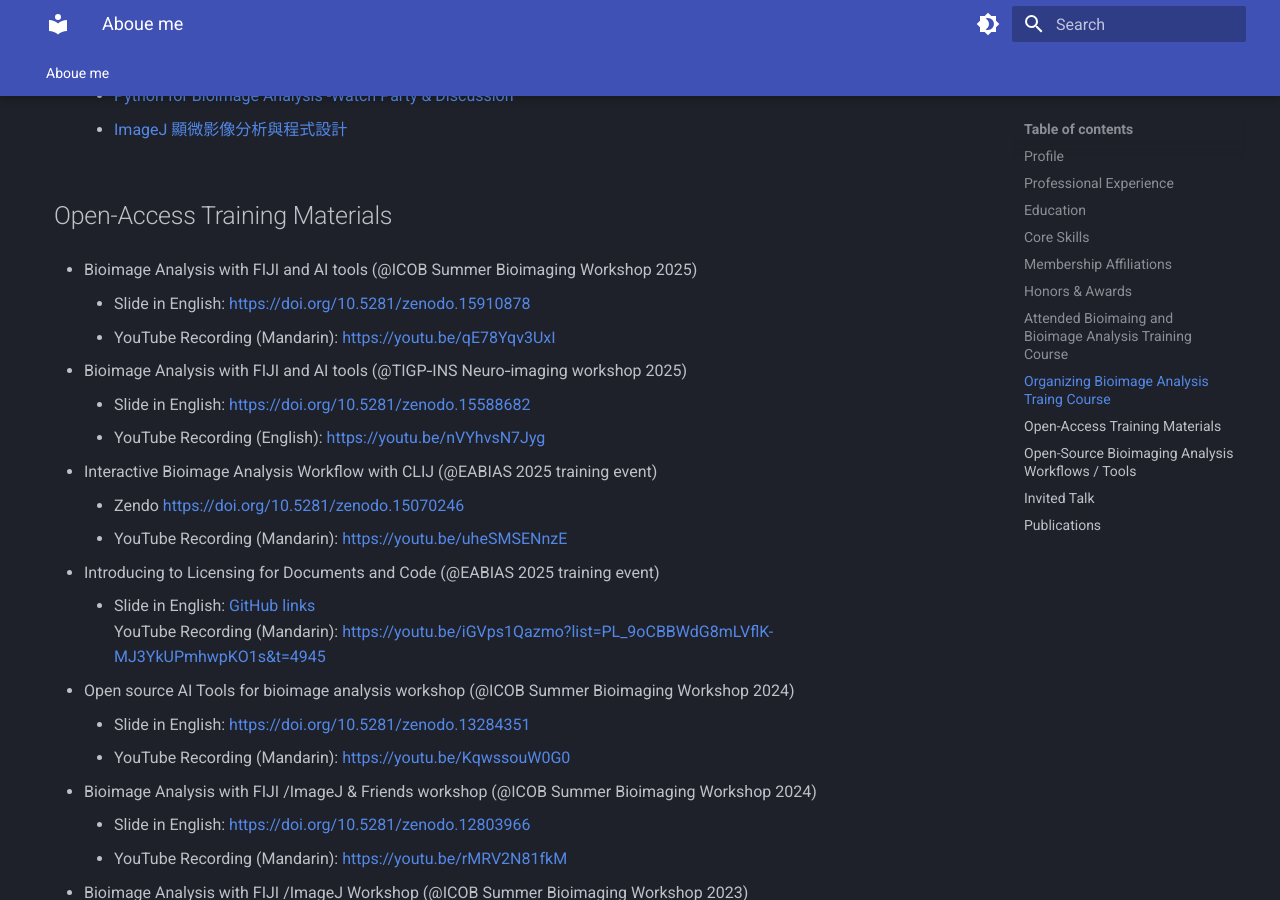
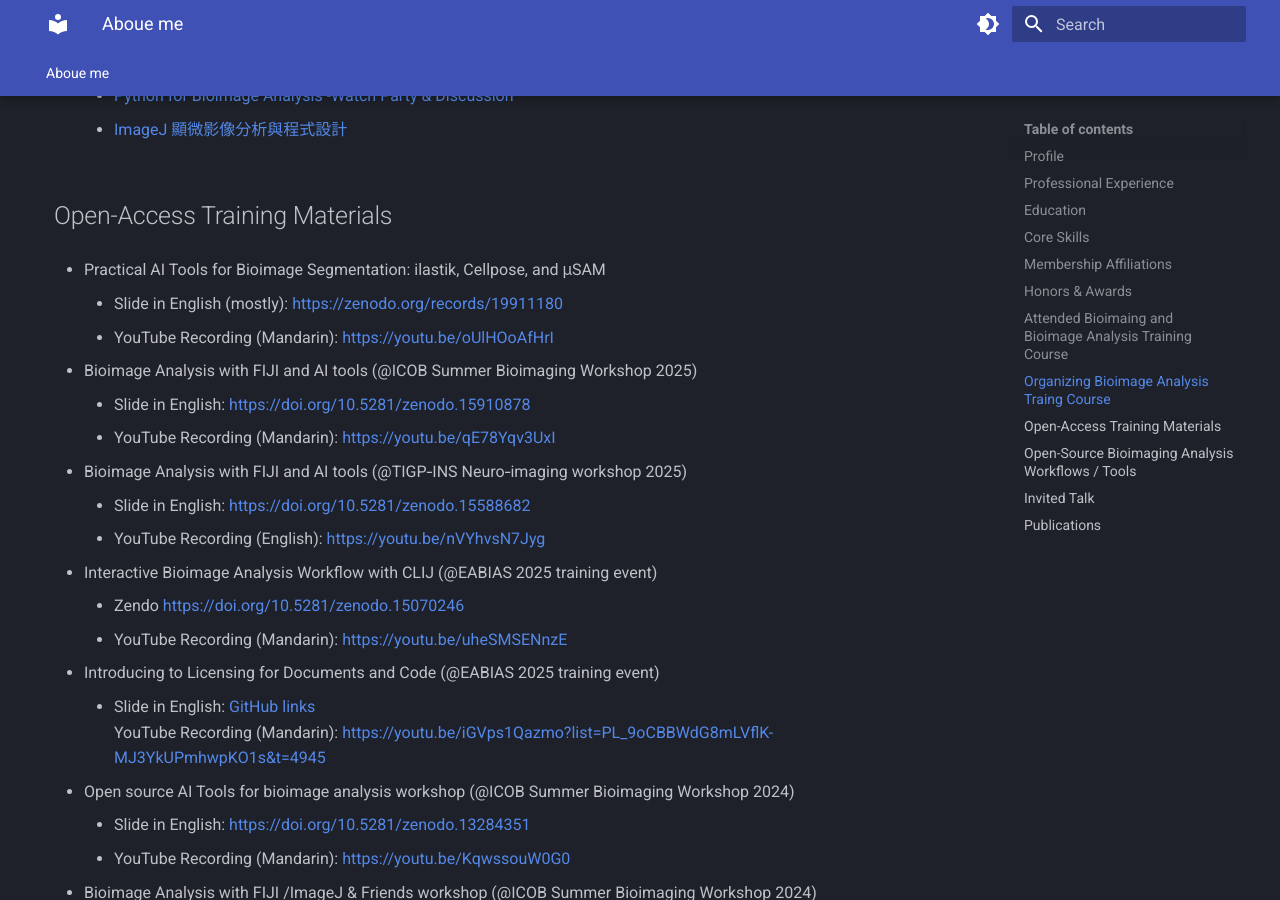
Before and after one commit to WeiChenChu/weichenchu.github.io, an MkDocs documentation site: the page built from docs/index.md, in a window 1280 px wide and 900 px high, scrolled down 3132 px. Built offline with MkDocs 1.6.1 and Material for MkDocs 9.7.7, drawn with Linux system fonts in a browser that asks for light colours.

Commit message:
update for the OA Training Materials

```diff
--- a/docs/index.md
+++ b/docs/index.md
@@ -109,6 +109,11 @@
 
 
 ## Open-Access Training Materials
+- Practical AI Tools for Bioimage Segmentation: ilastik, Cellpose, and μSAM
+    - Slide in English (mostly): [https://zenodo.org/records/19911180](https://zenodo.org/records/19911180)
+    - YouTube Recording (Mandarin): [https://youtu.be/oUlHOoAfHrI](https://youtu.be/oUlHOoAfHrI)
+
+
 - Bioimage Analysis with FIJI and AI tools (@ICOB Summer Bioimaging Workshop 2025)
     - Slide in English: [https://doi.org/10.5281/zenodo.15910878](https://doi.org/10.5281/zenodo.15910878)
     - YouTube Recording (Mandarin): [https://youtu.be/qE78Yqv3UxI](https://youtu.be/qE78Yqv3UxI)
```
